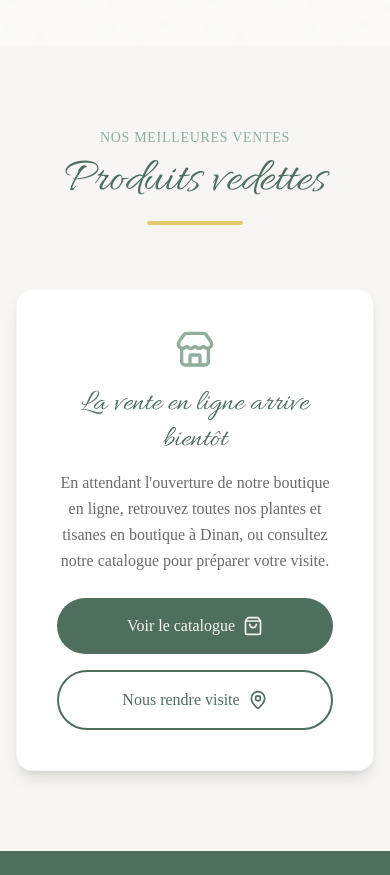
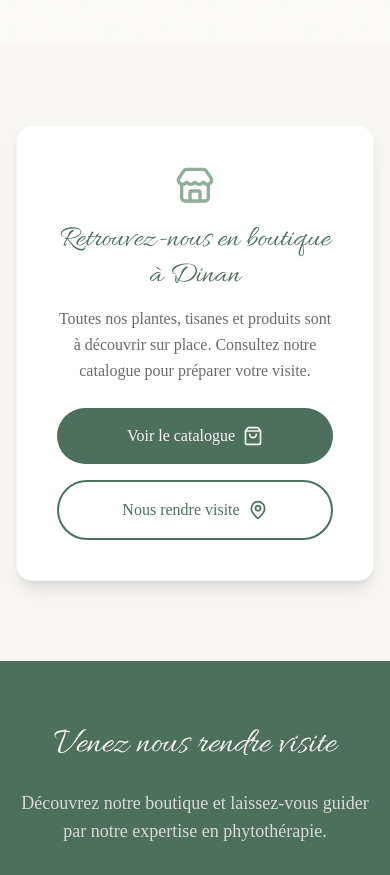
Before and after one commit to Paddy22100/herboristerie_de_Dinan, a plain HTML site: page boutique.html in a window 390 px wide. Shown: the part 4880-5755 px from the top of the page. Drawn offline with nearby package versions, Linux system fonts and the light colour scheme; a web font is replaced by a local one.

Commit message:
Retire les mentions promotionnelles de vente en ligne (prévue plus tard)
La page Boutique promettait "la vente en ligne arrive bientôt" et
"nos meilleures ventes" - des affirmations prématurées pour un service
qui n'existe pas encore. Remplacé par un message neutre invitant à
visiter la boutique physique.

CGV : la page entière porte spécifiquement sur les conditions de vente en
ligne, qui n'existe pas. Ajouté un avis clair indiquant que le document
est préparé à l'avance et s'appliquera à l'ouverture de la vente en
ligne, plutôt que de le présenter comme actif dès maintenant.

Politique de confidentialité : les mentions restantes ("le site est pour
l'instant une vitrine sans vente en ligne...") étaient déjà correctement
formulées au conditionnel/futur - laissées telles quelles.

```diff
--- a/boutique.html
+++ b/boutique.html
@@ -357,21 +357,15 @@
         </div>
     </section>
 
-    <!-- Featured Products -->
+    <!-- Visit Us -->
     <section class="py-20 bg-natural">
         <div class="max-w-7xl mx-auto px-4 sm:px-6 lg:px-8">
-            <div class="text-center mb-16">
-                <span class="text-sage font-medium tracking-wider uppercase text-sm">Nos meilleures ventes</span>
-                <h2 class="font-allura text-5xl md:text-6xl text-forest mt-2 mb-4">Produits vedettes</h2>
-                <div class="w-24 h-1 bg-chamomile mx-auto rounded-full"></div>
-            </div>
-
             <div class="max-w-2xl mx-auto text-center bg-white rounded-2xl shadow-lg border border-sage/10 p-10">
                 <i data-lucide="store" class="w-10 h-10 text-sage mx-auto mb-4"></i>
-                <h3 class="font-allura text-3xl text-forest mb-3">La vente en ligne arrive bientôt</h3>
+                <h3 class="font-allura text-3xl text-forest mb-3">Retrouvez-nous en boutique à Dinan</h3>
                 <p class="text-soft-gray leading-relaxed mb-6">
-                    En attendant l'ouverture de notre boutique en ligne, retrouvez toutes nos plantes
-                    et tisanes en boutique à Dinan, ou consultez notre catalogue pour préparer votre visite.
+                    Toutes nos plantes, tisanes et produits sont à découvrir sur place. Consultez notre
+                    catalogue pour préparer votre visite.
                 </p>
                 <div class="flex flex-col sm:flex-row gap-4 justify-center">
                     <a href="#categories" class="inline-flex items-center justify-center gap-2 bg-forest text-natural px-8 py-4 rounded-full hover:bg-leaf transition-colors">
```
Also changed, not shown: cgv.html (+10 -1 lines).
